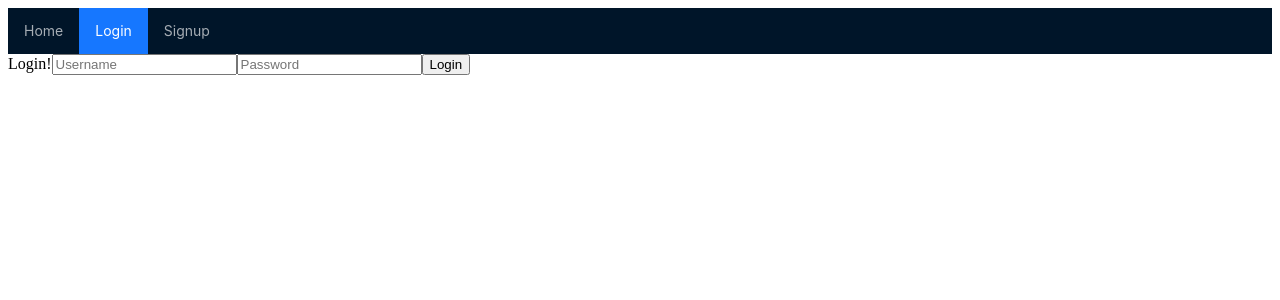
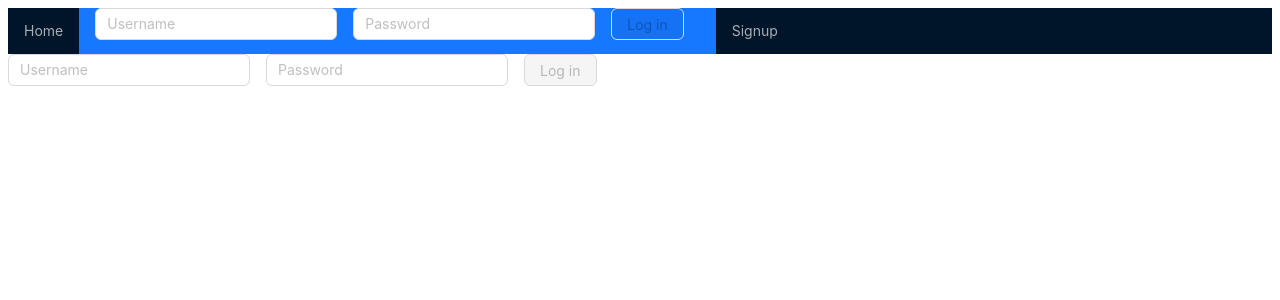
Before and after one commit to kurtmj93/MERN-multiplayer, a React (Create React App) app in the folder client/: page /login in a window 1280 px wide. Shown: the top 300 px of the page. Built offline with nearby package versions, Linux system fonts and the light colour scheme; no server answers.

Commit message:
login working, inline navbar element, add loggedIn conditional logic to navbar (different item arrays for loggedin vs loggedout)

```diff
--- a/client/src/components/Login.js
+++ b/client/src/components/Login.js
@@ -1,19 +1,74 @@
 import React, {useState} from 'react';
+import {  Button, Form, Input  } from 'antd';
+
+import { useMutation } from '@apollo/client';
+import { LOGIN_USER } from '../utils/mutations';
+
+import Auth from '../utils/auth';
+
 
 const Login = () => {
-    const [username, setUsername] = useState("");
-    const [password, setPassword] = useState("");
+    const [form] = Form.useForm();
+    const [userFormData, setUserFormData] = useState({ username: '', password: '' });
+    const [login, {error}] = useMutation(LOGIN_USER);
+    const submitForm = async (values) => {
+        try {
+            const {data} = await login({
+                variables: values
+            });
+
+            Auth.login(data.login.token);
+        } catch (err) {
+            console.error(err);
+        }
+
+        setUserFormData({ // (reset after submission)
+            username: '',
+            password: ''
+        });
+    };
     return (
-        <div>
-        <label>Login!</label>
-        <input placeholder="Username" onChange={(event) => {
-            setUsername(event.target.value);
-        }} />
-        <input placeholder="Password" type="password" onChange={(event) => {
-            setPassword(event.target.value);
-        }} />
-        <button>Login</button>
-        </div>
+        <Form form={form} name="horizontal_login" layout="inline" onFinish={submitForm}>
+        <Form.Item
+          name="username"
+          rules={[
+            {
+              required: true,
+              message: 'Please input your username!',
+            },
+          ]}
+        >
+          <Input placeholder="Username" />
+        </Form.Item>
+        <Form.Item
+          name="password"
+          rules={[
+            {
+              required: true,
+              message: 'Please input your password!',
+            },
+          ]}
+        >
+          <Input
+            type="password"
+            placeholder="Password"
+          />
+        </Form.Item>
+        <Form.Item shouldUpdate>
+          {() => (
+            <Button
+              type="primary"
+              htmlType="submit"
+              disabled={
+                !form.isFieldsTouched(true) ||
+                !!form.getFieldsError().filter(({ errors }) => errors.length).length
+              }
+            >
+              Log in
+            </Button>
+          )}
+        </Form.Item>
+      </Form>
     )
 };
 
--- a/client/src/components/Navbar.js
+++ b/client/src/components/Navbar.js
@@ -1,9 +1,25 @@
 import React, { useState } from 'react';
 import { Link } from 'react-router-dom';
 import { Menu } from 'antd';
+import Login from './Login';
 import Auth from '../utils/auth';
 
-const navItems = [
+const loggedInItems = [
+    {
+        key: 'home',
+        label: (
+            <Link to='/'>Home</Link>
+        )
+    },
+    {
+        key: 'logout',
+        label: (
+            <Link onClick={Auth.logout}>Logout</Link>
+        )
+    }
+];
+
+const loggedOutItems = [
     {
         key: 'home',
         label: (
@@ -13,7 +29,9 @@ const navItems = [
     {
         key: 'login',
         label: (
-            <Link to='/login'>Login</Link>
+            <>
+            <Login />
+            </>
         )
     },
     {
@@ -22,7 +40,7 @@ const navItems = [
             <Link to='/signup'>Signup</Link>
         )
     },
-];
+]
 
 const Navbar = () => {
     let loc = window.location.href.split('/')[3];
@@ -33,7 +51,13 @@ const Navbar = () => {
     };
 
     return (
-        <Menu theme="dark" onClick={onClick} selectedKeys={[current]} mode="horizontal" items={navItems}/>
+        <>
+        { Auth.loggedIn() ? (
+            <Menu theme="dark" onClick={onClick} selectedKeys={[current]} mode="horizontal" items={loggedInItems}/>
+            ) : (
+            <Menu theme="dark" onClick={onClick} selectedKeys={[current]} mode="horizontal" items={loggedOutItems}/>
+        )}
+        </>
     );
 };
 
--- a/client/src/utils/auth.js
+++ b/client/src/utils/auth.js
@@ -46,6 +46,4 @@ class AuthService {
   }
 }
 
-const Auth = new AuthService();
-
-export default Auth;
+export default new AuthService();
```
Also changed, not shown: 1 other file (tests, documents, lock files or other folders).
